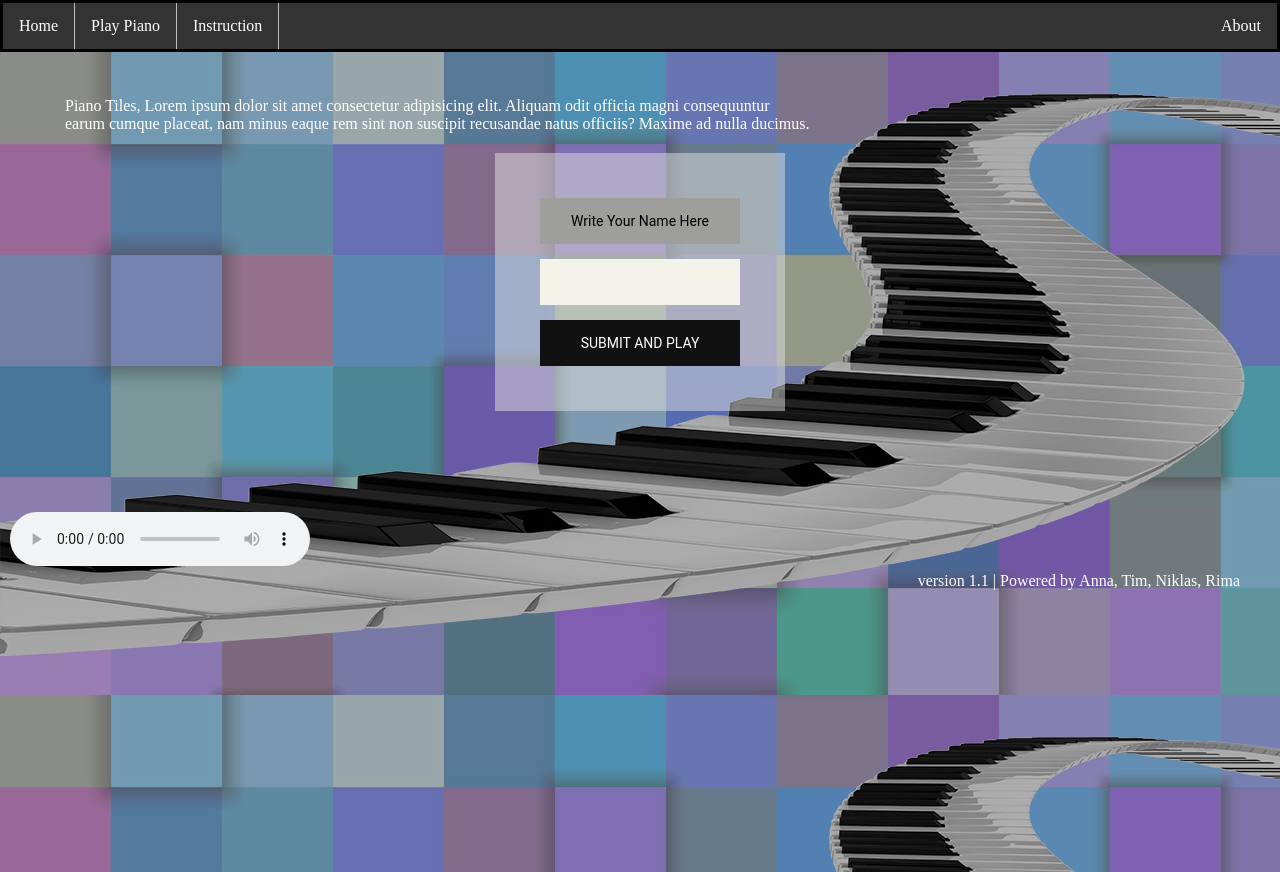
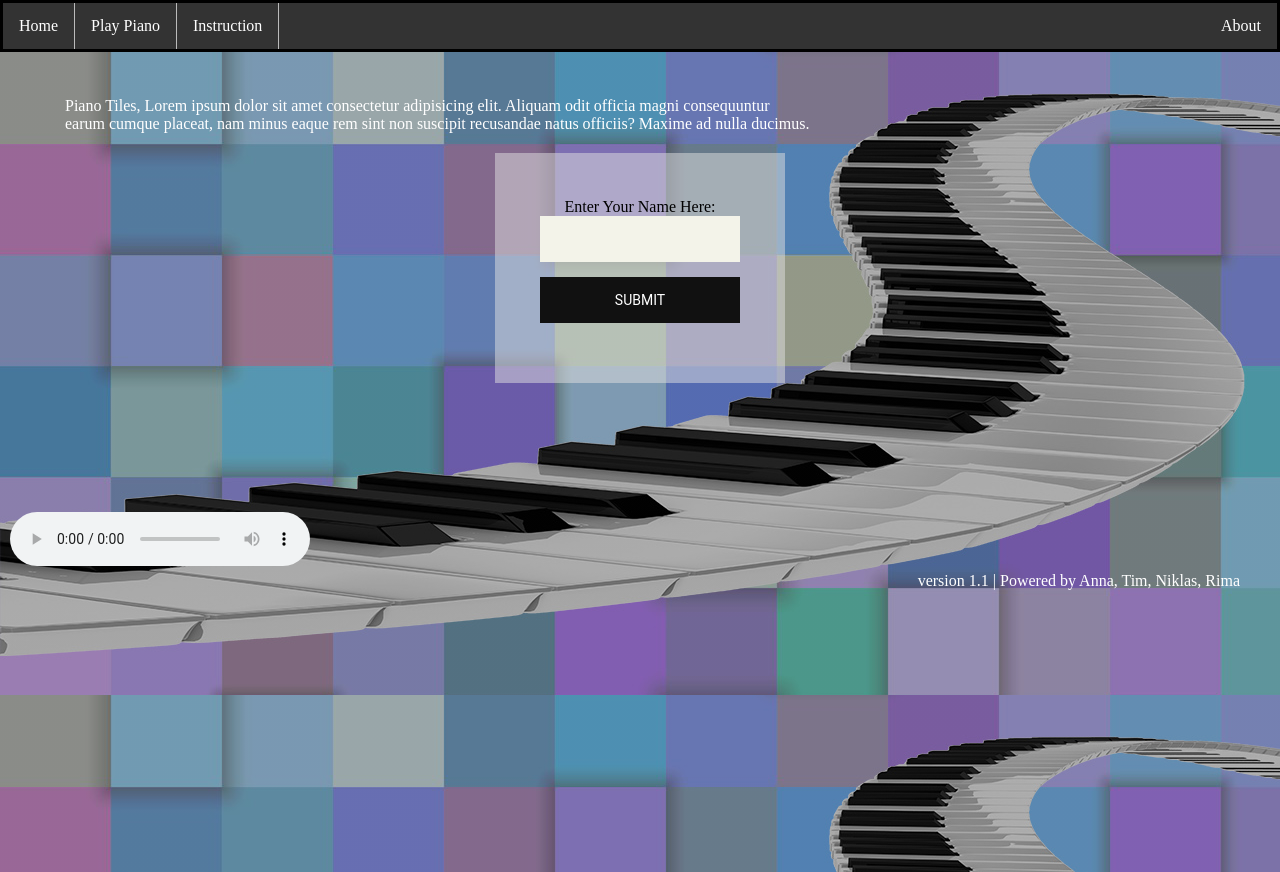
Before and after one commit to NiklasOvermark/Spel, a plain HTML site: page index.html in a window 1280 px wide. Drawn offline with Linux system fonts and the light colour scheme.

Commit message:
form classin html and css design  has changed

```diff
--- a/css/index.css
+++ b/css/index.css
@@ -74,17 +74,7 @@ body{
     text-align: center;
 
 }
-.form p{
-    font-family: "Roboto", sans-serif;
-    outline: 1;
-    background: #9e9e9d;
-    width: 100%;
-    border: 0;
-    margin: 0 0 15px;
-    padding: 15px;
-    box-sizing: border-box;
-    font-size: 14px;
-}
+
 .form input{
     font-family: "Roboto", sans-serif;
     outline: 1;
@@ -96,7 +86,7 @@ body{
     box-sizing: border-box;
     font-size: 14px;
 }
-.form button{
+.form .button{
     font-family: "Roboto", sans-serif;
     text-transform: uppercase;
     outline: 0;
--- a/index.html
+++ b/index.html
@@ -28,12 +28,12 @@
                 earum cumque placeat, nam minus eaque rem sint non suscipit recusandae natus officiis? Maxime ad nulla
                 ducimus.</p>
 
-            <div class="form">
-                <form id="fo" action="start.html" method="GET">
-                    <p>Write Your Name Here</p>
-                    <input type="text" value="">
-                    <button type="submit"> submit and play</button>
-                </form>
+                <div class="form">
+
+                    <form action="start.php" method="post">
+                        Enter Your Name Here: <input type="text" name="name"><br>
+                        <input type="submit" class="button">
+                    </form>
 
                 <!-- <div id="tp">
               <div id="data"></div>
```
